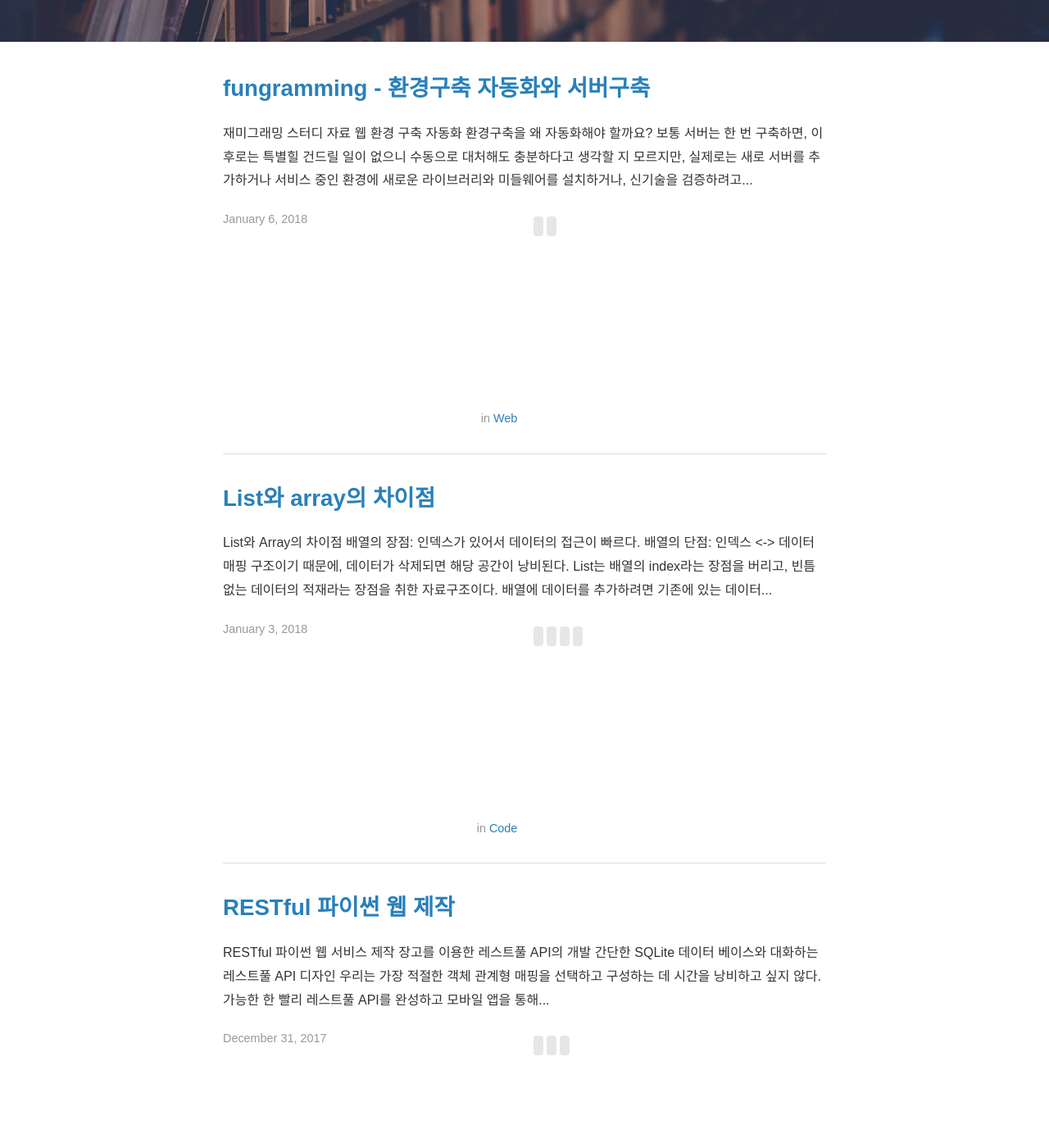
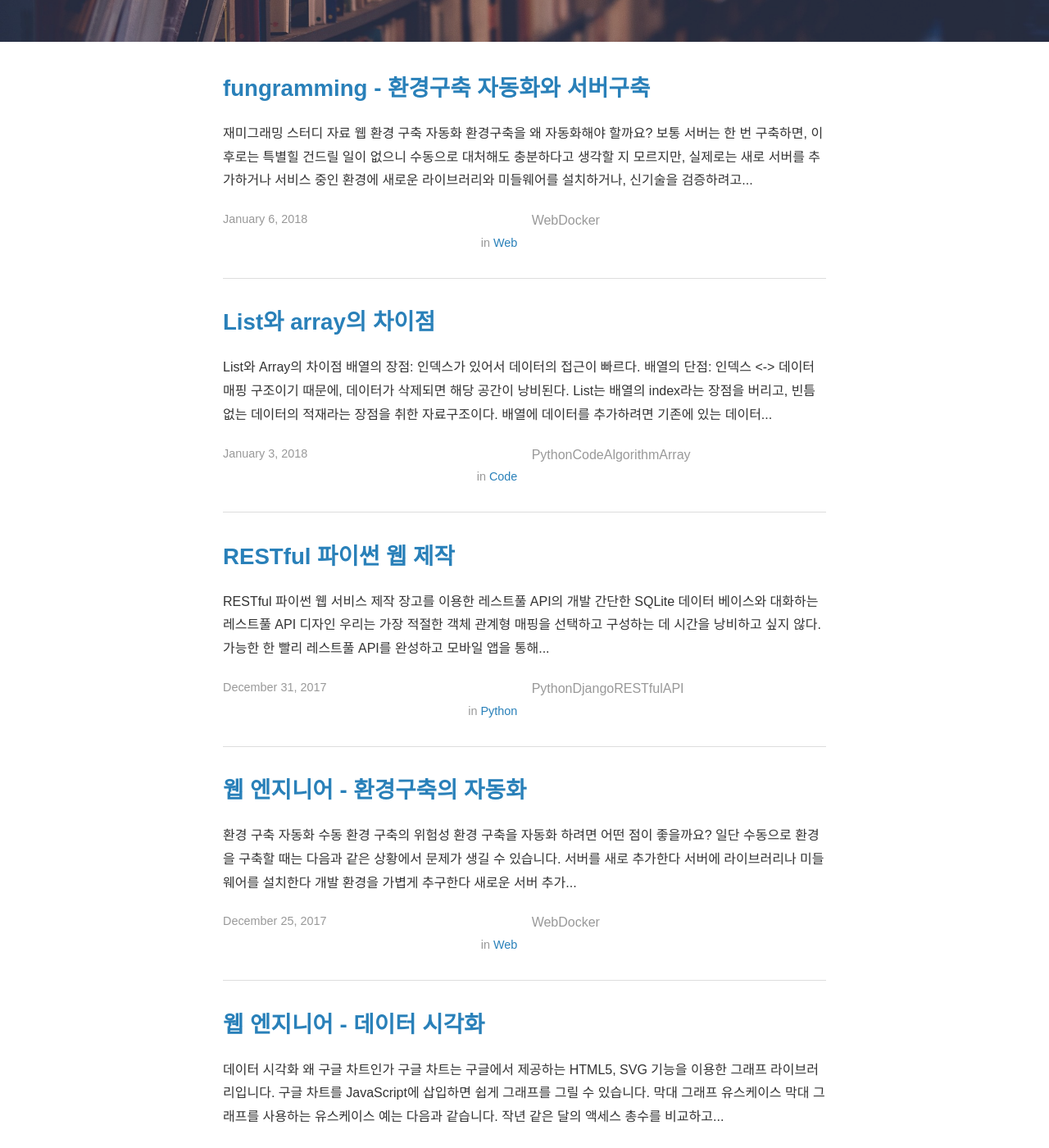
Before and after one commit to yoonkh/yoonkh.github.io, a Jekyll site: the page built from index.html, in a window 1280 px wide and 1400 px high, scrolled down 452 px. Shown: the whole window at 82% size. Built offline with Jekyll 4.4.1, drawn with Linux system fonts in a browser that asks for light colours; nearby versions of some CDN libraries; the list of posts is cut into pages by our own code.

Commit message:
Update index.html

```diff
--- a/index.html
+++ b/index.html
@@ -24,17 +24,7 @@ layout: default
     </section>
     <section class="post-meta">
       <div class="post-date">{{ post.date | date: "%B %-d, %Y" }}</div>
-      <div class="post-tags">
-	      <div id="tags">
-		  <!--<h1>Tags</h1>-->
-		  <ul class="tag-box inline">
-		  {% for item in (0..post.tags.size) %}{% unless forloop.last %}
-		    {% capture this_word %}{{ tag_words[item] | strip_newlines }}{% endcapture %}
-		    <li><a href="/tag/{{ this_word | cgi_escape }}">{{ this_word }} <span>{{ post.tags[this_word].size }}</span></a></li>
-		  {% endunless %}{% endfor %}
-		  </ul>
-		</div>
-	    </div>
+      <div class="post-tags">{{ post.tags }}</div>
       <div class="post-categories">
       {% if post.categories.size > 0 %}in {% for cat in post.categories %}
         {% if site.jekyll-archives %}
```
